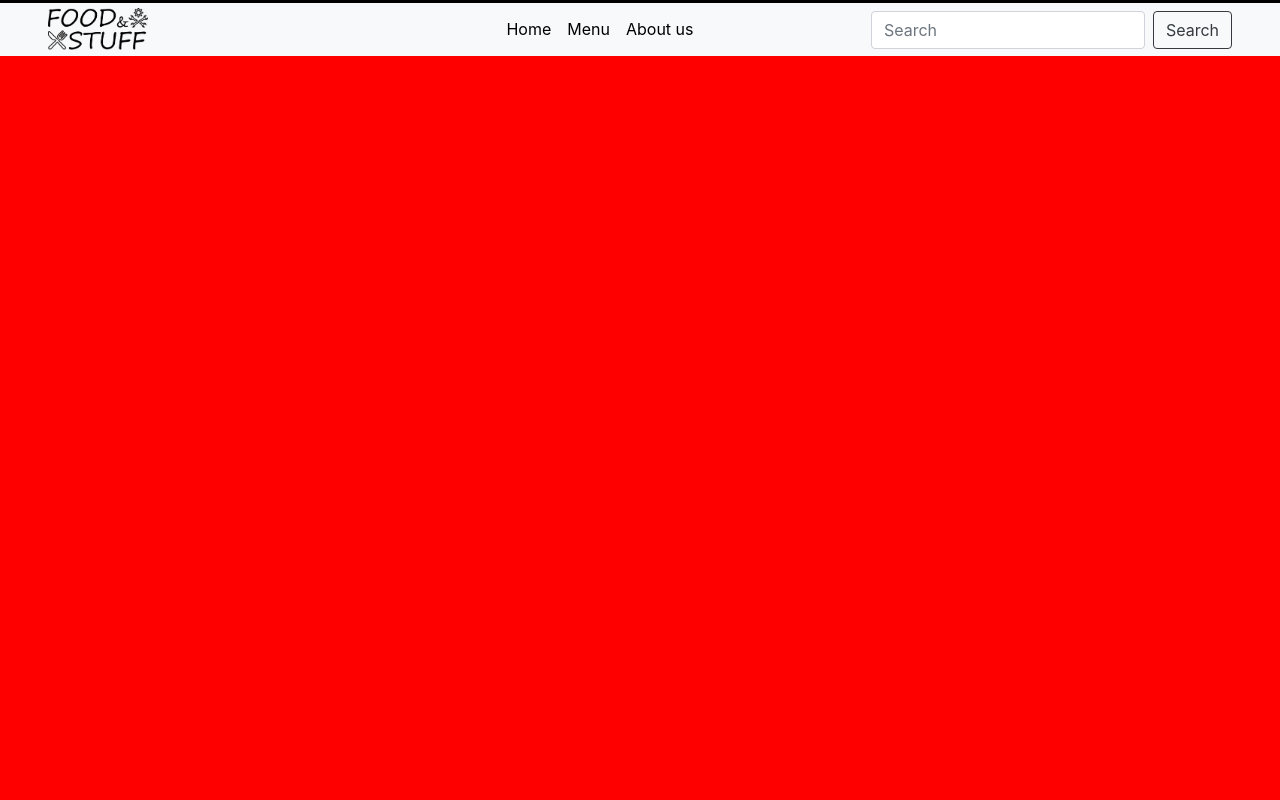
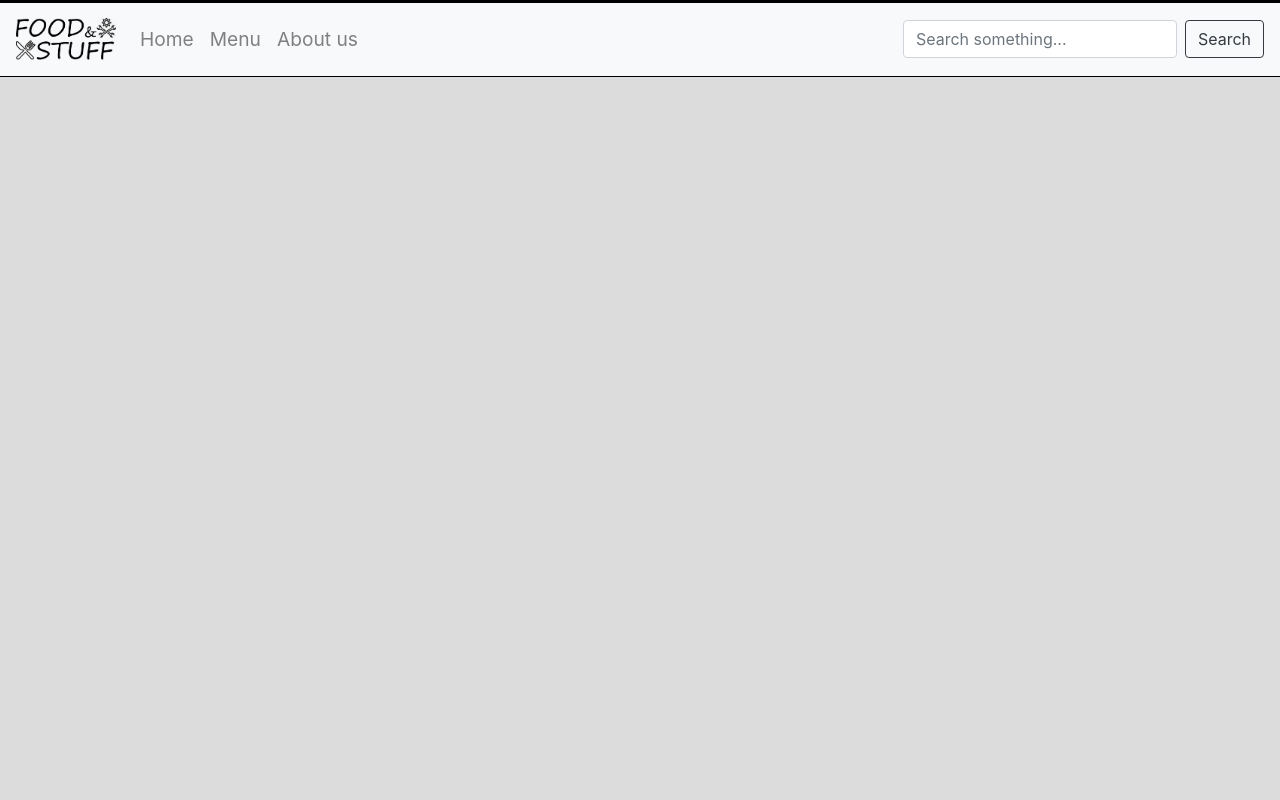
Before and after one commit to yellowdogfunny/test, a PHP site: page / in a window 1280 px wide. Run offline with PHP 8.4, Linux system fonts and the light colour scheme.

Commit message:
finished navbar

```diff
--- a/index.html
+++ b/index.html
@@ -6,37 +6,36 @@
   <meta http-equiv="X-UA-Compatible" content="ie=edge">
 
   <link rel="stylesheet" href="https://stackpath.bootstrapcdn.com/bootstrap/4.3.1/css/bootstrap.min.css" integrity="sha384-ggOyR0iXCbMQv3Xipma34MD+dH/1fQ784/j6cY/iJTQUOhcWr7x9JvoRxT2MZw1T" crossorigin="anonymous">
+  <script src="https://code.jquery.com/jquery-3.3.1.slim.min.js" integrity="sha384-q8i/X+965DzO0rT7abK41JStQIAqVgRVzpbzo5smXKp4YfRvH+8abtTE1Pi6jizo" crossorigin="anonymous"></script>
   <script src="https://stackpath.bootstrapcdn.com/bootstrap/4.3.1/js/bootstrap.min.js" integrity="sha384-JjSmVgyd0p3pXB1rRibZUAYoIIy6OrQ6VrjIEaFf/nJGzIxFDsf4x0xIM+B07jRM" crossorigin="anonymous"></script>
   <script src="https://code.jquery.com/jquery-3.3.1.slim.min.js" integrity="sha384-q8i/X+965DzO0rT7abK41JStQIAqVgRVzpbzo5smXKp4YfRvH+8abtTE1Pi6jizo" crossorigin="anonymous"></script>
   <script src="https://cdnjs.cloudflare.com/ajax/libs/popper.js/1.14.7/umd/popper.min.js" integrity="sha384-UO2eT0CpHqdSJQ6hJty5KVphtPhzWj9WO1clHTMGa3JDZwrnQq4sF86dIHNDz0W1" crossorigin="anonymous"></script>
-  <script src="https://code.jquery.com/jquery-3.3.1.slim.min.js" integrity="sha384-q8i/X+965DzO0rT7abK41JStQIAqVgRVzpbzo5smXKp4YfRvH+8abtTE1Pi6jizo" crossorigin="anonymous"></script>
   <script src="https://cdnjs.cloudflare.com/ajax/libs/popper.js/1.14.7/umd/popper.min.js" integrity="sha384-UO2eT0CpHqdSJQ6hJty5KVphtPhzWj9WO1clHTMGa3JDZwrnQq4sF86dIHNDz0W1" crossorigin="anonymous"></script>
   <link rel="stylesheet" href="style.css">
   <title>Restaurant</title>
 </head>
 
 <body>
+
   <div class="container-fluid">
-    <nav class="navbar navbar-expand-lg bg-light">
-      <div class="collapse navbar-collapse" id="navbarSupportedContent">
-        <div class="logodiv">
-          <a class="navbar-brand mx-0" href="#"><img src="foodnstufflogo.png" width="100em" /></a>
-        </div>
+    <nav class="navbar navbar-expand-md navbar-light bg-light">
+      <div class="logodiv">
+        <a class="navbar-brand" href="#"><img src="foodnstufflogo.png" width="100em"/></a>
+      </div>
 
-        <ul class="navbar-nav mx-auto">
-          <a class="nav-link" href="#">
-            <li class="nav-item">Home</li>
-          </a>
-          <a class="nav-link" href="#">
-            <li class="nav-item">Menu</li>
-          </a>
-          <a class="nav-link" href="#">
-            <li class="nav-item">About us</li>
-          </a>
+      <button class="navbar-toggler" type="button" data-toggle="collapse" data-target="#navbarTogglerDemo02" aria-controls="navbarTogglerDemo02" aria-expanded="false" aria-label="Toggle navigation">
+        <span class="navbar-toggler-icon"></span>
+      </button>
+
+      <div class="collapse navbar-collapse" id="navbarTogglerDemo02">
+        <ul class="navbar-nav mr-auto">
+          <li class="nav-item"><a class="nav-link" href="#">Home</a></li>
+          <li class="nav-item"><a class="nav-link" href="#">Menu</a></li>
+          <li class="nav-item"><a class="nav-link" href="#">About us</a></li>
         </ul>
-        <form class="form-inline my-2 my-lg-0">
-          <input class="form-control mr-sm-2" type="search" placeholder="Search" aria-label="Search">
-          <button class="btn btn-outline-dark my-2 my-sm-0" type="submit">Search</button>
+        <form class="form-inline my-2 my-md-0">
+          <input class="form-control mr-md-2 inputField" type="search" placeholder="Search something..." aria-label="Search">
+          <button class="btn btn-outline-dark my-2 my-md-0 searchBtn" type="submit">Search</button>
         </form>
       </div>
     </nav>
--- a/style.css
+++ b/style.css
@@ -1,6 +1,17 @@
 body{
   border-top: 3px solid black;
-  background-color: red;
+  background-color: rgb(220, 220, 220);
+  /*
+  background-image: url(images/woodendesk.jpg);
+  background-position: center center;
+  background-repeat: no-repeat;
+  background-attachment: fixed;
+  background-size: cover;
+  */
+}
+
+*{
+  box-sizing: border-box;
 }
 
 .container-fluid{
@@ -8,14 +19,14 @@ body{
 }
 
 .logodiv{
-  width: 281px;
+/*  width: 281.02px;*/
 }
 
-.navbar{
+/*.navbar{
   padding: 0;
   padding-left: 3em;
   padding-right: 3em;
-}
+}*/
 
 ul{
   padding-top: 6;
@@ -23,11 +34,34 @@ ul{
 }
 
 a{
-  color: black;
-  border-bottom: 1px solid #f8f9fa;
+  color: grey !important;
+  text-decoration: none;
+}
+
+li a{
+  font-size: 1.2em;
 }
 
 a:hover{
-  color: grey;
+  color: black !important;
+}
+
+.navbar{
   border-bottom: 1px solid black;
 }
+
+@media (max-width: 767px) {
+  .inputField{
+    display: block;
+    width: 100% !important;
+    font-size: 1.5em;
+  }
+  .searchBtn{
+    width: 100%;
+    font-size: 1.5em;
+  }
+
+  li{
+    font-size: 1.5em;
+  }
+}
```
Also changed, not shown: images/woodendesk.jpg (added).
